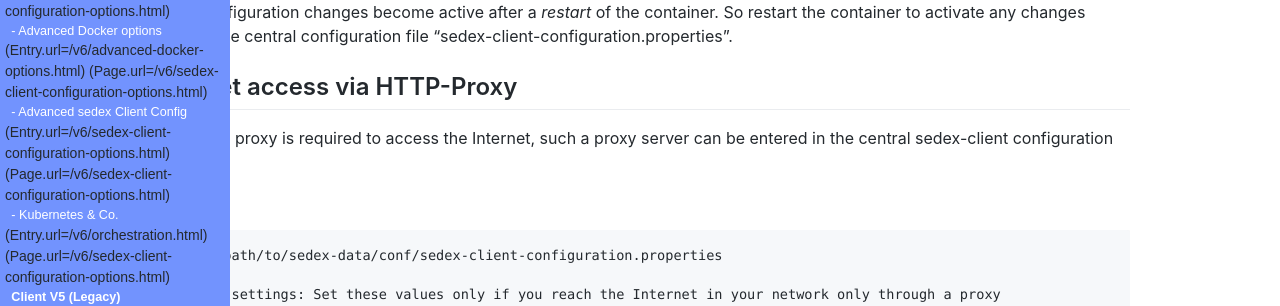
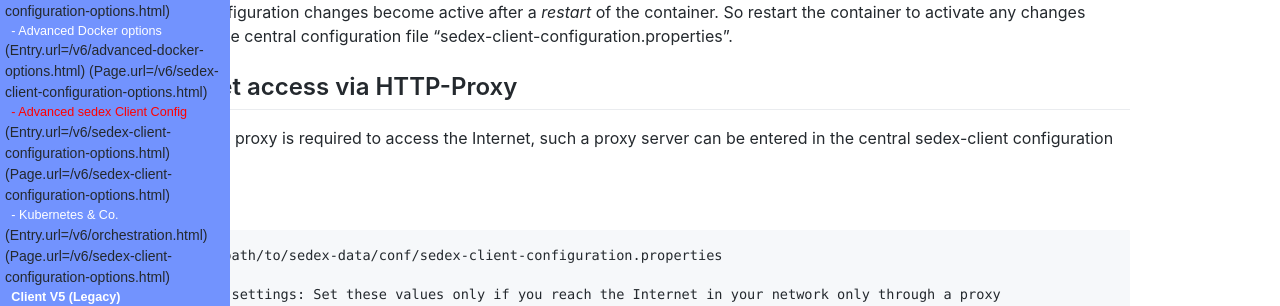
Before and after one commit to sedexch/sedexch.github.io, a Jekyll site: the page built from v6/sedex-client-configuration-options.md, in a window 1280 px wide. Shown: the part 175-481 px from the top of the page. Built offline with Jekyll 4.4.1, drawn with Linux system fonts in a browser that asks for light colours; our own code applies the rules of GitHub Pages for plain Markdown files.

Commit message:
SEDEX-3166: Edits

```diff
--- a/_includes/menu_v6.md
+++ b/_includes/menu_v6.md
@@ -5,8 +5,10 @@
 {% for item in site.data.toc.toc %}
     <h3>{{ item.title }}</h3>
     {% for entry in item.subfolderitems %}
-       <span class="{% if entry.url == page.url %}active{% endif %}"></span>
-       <a href="{{ entry.url }}">- {{ entry.page }}</a>
+       <span class="{% if entry.url == page.url %}active{% endif %}">
+          <a href="{{ entry.url }}">- {{ entry.page }}</a>
+       </span>
+
        (Entry.url={{ entry.url }})
        (Page.url={{ page.url }})
     {% endfor %}
```
